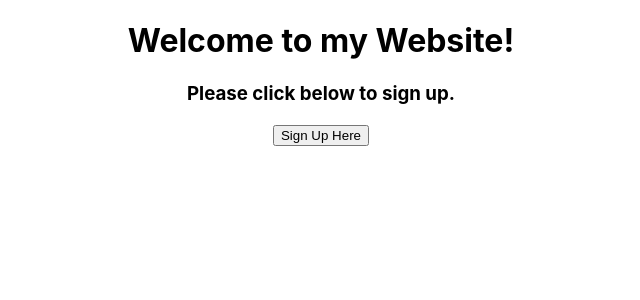
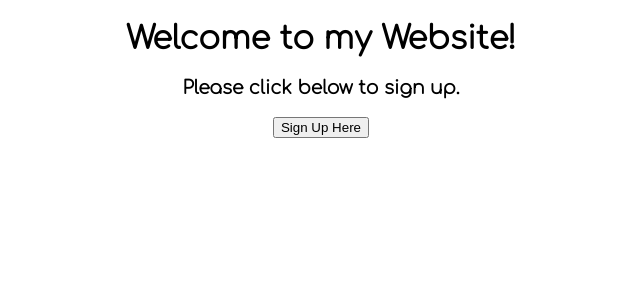
Before and after one commit to sammie-collinson/react-conditional-rendering-practice, a React (Create React App) app: page / in a window 1280 px wide. Shown: the top 300 px of the page, without its empty margins (319-959 px from the left). Built offline with nearby package versions, Linux system fonts and the light colour scheme.

Commit message:
added fun fonts

```diff
--- a/public/index.html
+++ b/public/index.html
@@ -4,6 +4,9 @@
     <meta charset="utf-8" />
 
     <title>Welcome!</title>
+    <link rel="preconnect" href="https://fonts.googleapis.com">
+    <link rel="preconnect" href="https://fonts.gstatic.com" crossorigin>
+    <link href="https://fonts.googleapis.com/css2?family=Comfortaa:wght@300&display=swap" rel="stylesheet">
   </head>
   <body>
     <noscript>You need to enable JavaScript to run this app.</noscript>
--- a/src/App.css
+++ b/src/App.css
@@ -1,3 +1,4 @@
 .App {
   text-align: center;
+  font-family: 'Comfortaa', cursive;
 }
```
